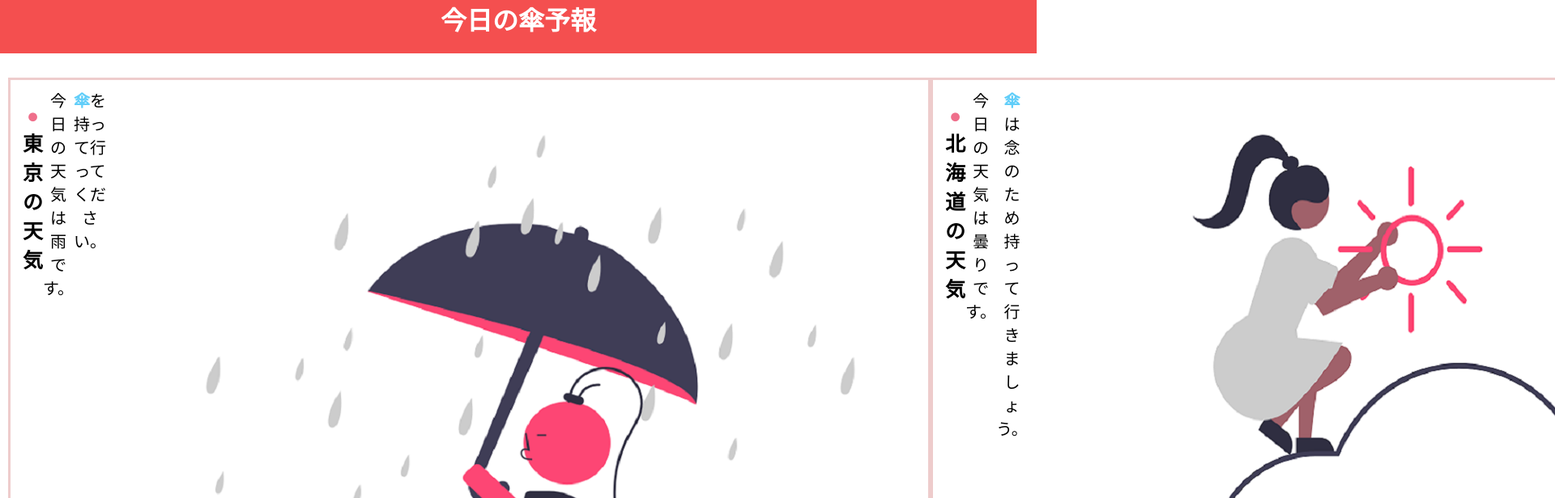
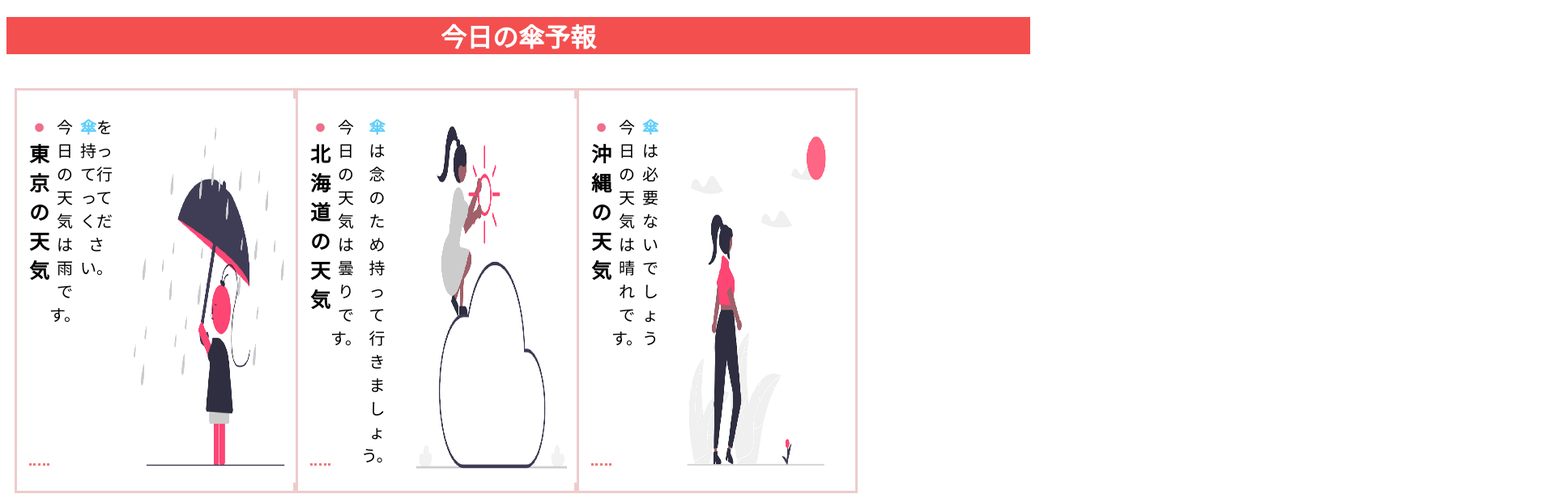
Before and after one commit to taka-photo/html-css-basic-kadai, a plain HTML site: page kadai_022/kadai_022.html in a window 1280 px wide. Shown: the top 616 px of the page at 81% size, 1920 px wide, since content can reach past the window. Drawn offline with Linux system fonts and the light colour scheme.

Commit message:
Update style.css

```diff
--- a/kadai_022/style.css
+++ b/kadai_022/style.css
@@ -1,5 +1,5 @@
 body, h1, p {
-    margin: 0;
+    padding: 0;
 }
 
 p,a {
@@ -7,7 +7,7 @@ p,a {
 }
 
 header {
-    padding-bottom: 20px;
+    margin-bottom: 20px;
     background-color: rgb(244, 79, 79);
     text-align: center;
 }
@@ -48,7 +48,7 @@ h2::before {
   color: rgb(97, 206, 249);
 }
 
-contents > img {
+.contents img {
     margin: 0 10px;
     width: 70%;
 }
```
